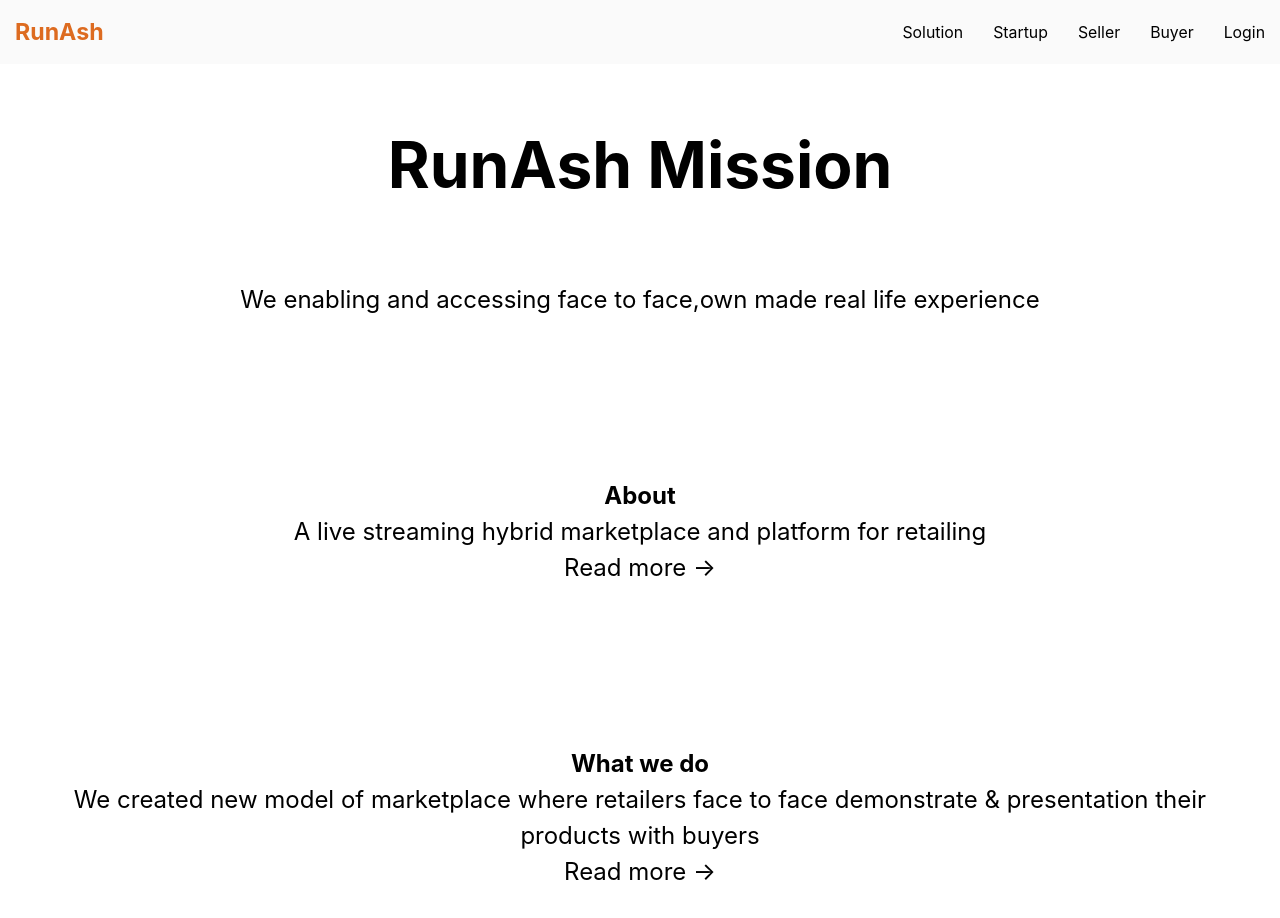
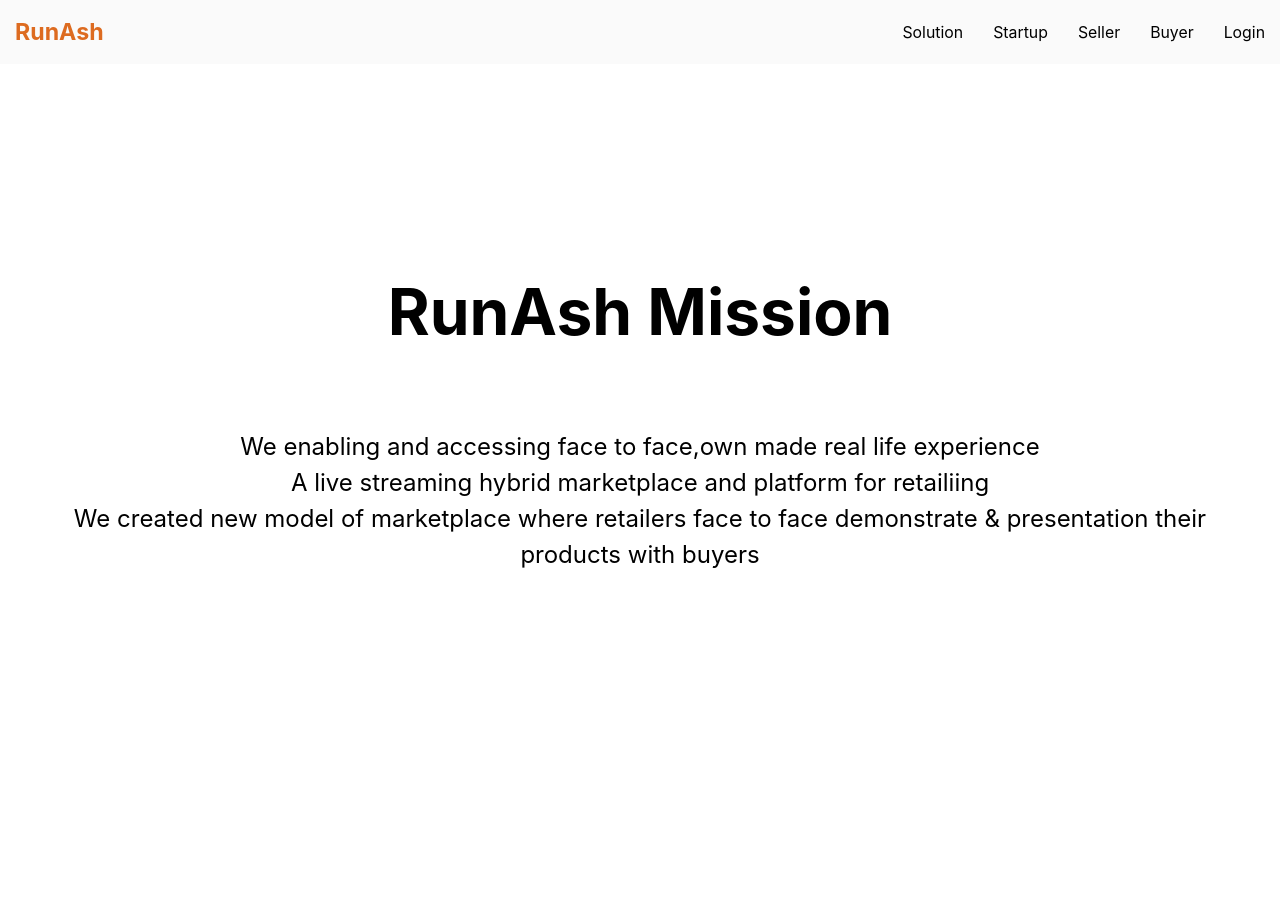
Before and after one commit to rammurmu/next, a Next.js app: page /about in a window 1280 px wide. Shown: the top 918 px of the page. After the commit the page ends 864 px from the top, so only its background shows below. Built offline with nearby package versions, Linux system fonts and the light colour scheme.

Commit message:
Update about.js

```diff
--- a/pages/about.js
+++ b/pages/about.js
@@ -18,22 +18,9 @@ export default function About() {
         </h1>
         <p className={styles.description}>
            We enabling and accessing face to face,own made real life experience
+        <br />A live streaming hybrid marketplace and platform for retailiing
+        <br /> We created new model of marketplace where retailers face to face demonstrate & presentation their products with buyers
         </p>
-
-        <p className={styles.description}>
-         <b>About</b><br />A live streaming hybrid marketplace and platform for retailing<br />
-         <Link href="/posts/second-post">
-         <a>Read more &rarr;</a>
-         </Link>
-         </p>
-          <p className={styles.description}>
-           <b>What we do</b><br />
-           We created new model of marketplace where retailers face to face demonstrate & presentation their products with buyers
-          <br />
-           <Link href="/">
-           <a>Read more &rarr;</a>
-           </Link>
-         </p>
 
       </main>
       </div>
```
